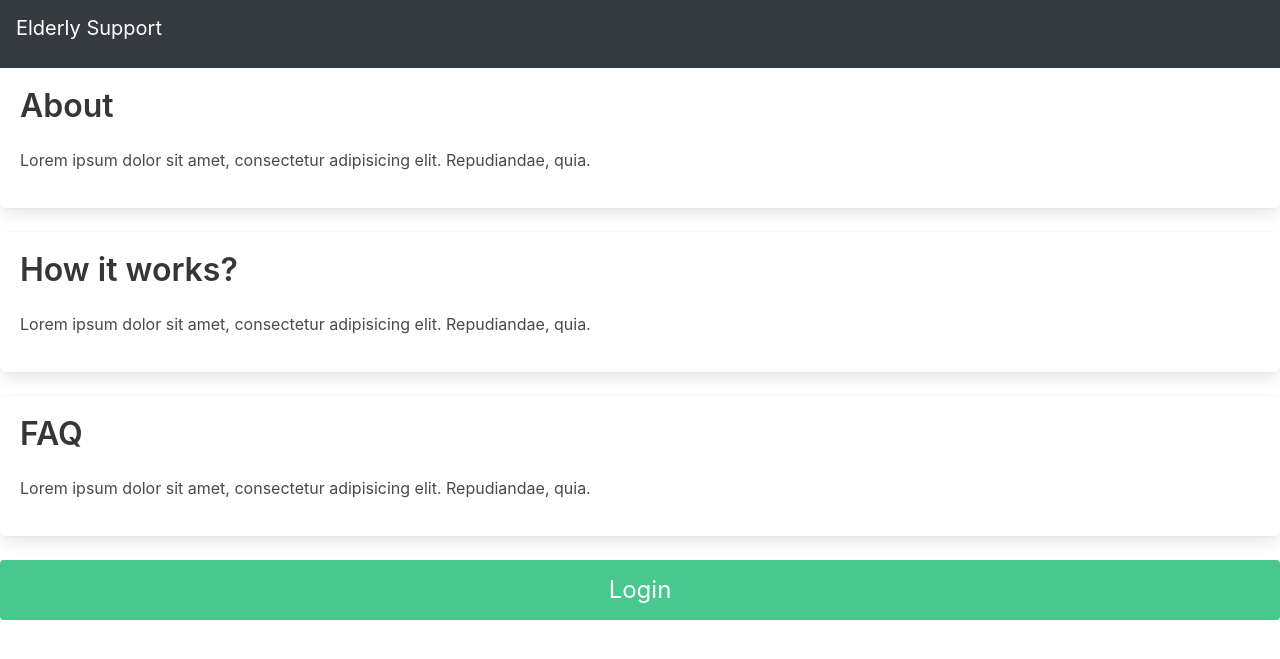
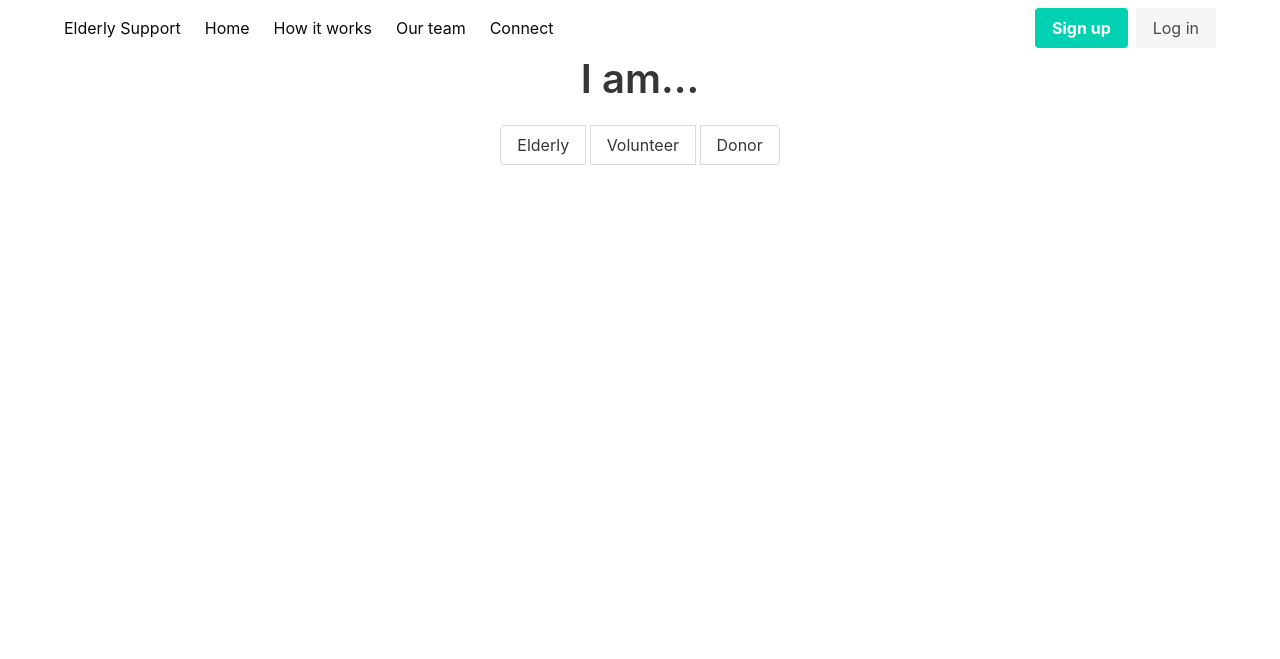
Before and after one commit to 12458/WHDHackathon, a Flask app: template templates/L0.html in a window 1280 px wide. Shown: the top 659 px of the page. Run offline with Flask 2, Linux system fonts and the light colour scheme; the template is opened without the code that fills it, so the values that code supplies are empty; some libraries are stand-ins or nearby versions.

Commit message:
Update on naming and linking

```diff
--- a/templates/L0.html
+++ b/templates/L0.html
@@ -1,69 +1,65 @@
 <!DOCTYPE html>
-<!--[if lt IE 7]>      <html class="no-js lt-ie9 lt-ie8 lt-ie7"> <![endif]-->
-<!--[if IE 7]>         <html class="no-js lt-ie9 lt-ie8"> <![endif]-->
-<!--[if IE 8]>         <html class="no-js lt-ie9"> <![endif]-->
-<!--[if gt IE 8]><!-->
-<html class="no-js">
-  <!--<![endif]-->
+<html>
 	<head>
-    <meta charset="utf-8" />
-    <meta http-equiv="X-UA-Compatible" content="IE=edge" />
-    <title>L0</title>
-    <meta name="description" content="" />
-    <meta name="viewport" content="width=device-width, initial-scale=1" />
-    <link
-      rel="stylesheet"
-      href="https://cdn.jsdelivr.net/npm/bulma@0.8.2/css/bulma.min.css"
-    />
-    <link rel="stylesheet" href="https://stackpath.bootstrapcdn.com/bootstrap/4.5.0/css/bootstrap.min.css" integrity="sha384-9aIt2nRpC12Uk9gS9baDl411NQApFmC26EwAOH8WgZl5MYYxFfc+NcPb1dKGj7Sk" crossorigin="anonymous">
-    <script src="https://code.jquery.com/jquery-3.5.1.min.js" integrity="sha256-9/aliU8dGd2tb6OSsuzixeV4y/faTqgFtohetphbbj0=" crossorigin="anonymous"></script>
-      <script src="https://cdn.jsdelivr.net/npm/popper.js@1.16.0/dist/umd/popper.min.js" integrity="sha384-Q6E9RHvbIyZFJoft+2mJbHaEWldlvI9IOYy5n3zV9zzTtmI3UksdQRVvoxMfooAo" crossorigin="anonymous"></script>
-      <script src="https://stackpath.bootstrapcdn.com/bootstrap/4.5.0/js/bootstrap.min.js" integrity="sha384-OgVRvuATP1z7JjHLkuOU7Xw704+h835Lr+6QL9UvYjZE3Ipu6Tp75j7Bh/kR0JKI" crossorigin="anonymous"></script>
+		<meta charset="utf-8">
+		<meta http-equiv="X-UA-Compatible" content="IE=edge">
+		<meta name="viewport" content="width=device-width, initial-scale=1">
+		<title>Elderly support- Login directory</title>
+		<link rel="shortcut icon" href="../images/favicon.png" type="image/x-icon">
+		<link rel="stylesheet" href="https://maxcdn.bootstrapcdn.com/font-awesome/4.7.0/css/font-awesome.min.css">
+		<link href="https://fonts.googleapis.com/css?family=Open+Sans:300,400,700" rel="stylesheet">
+		<!-- Bulma Version 0.8.2-->
+		<link rel="stylesheet" href="https://unpkg.com/bulma@0.8.2/css/bulma.min.css" />
+		<link rel="stylesheet" type="text/css" href="../css/forum.css">
 	</head>
+	<body>
 
-  <body>
-    <!--[if lt IE 7]>
-      <p class="browsehappy">
-        You are using an <strong>outdated</strong> browser. Please
-        <a href="#">upgrade your browser</a> to improve your experience.
-      </p>
-    <![endif]-->
-    <nav class="navbar navbar-expand-lg navbar-dark bg-dark">
-      <div class="navbar_header">
-      <a class="navbar-brand" href="L0.html">Elderly Support</a>
+        <nav class="navbar is-white topNav">
+			<div class="container">
+				<div class="navbar-brand">
+					<a class="navbar-item" href="H0.html">
+						Elderly Support
+					</a>
+					<div class="navbar-burger burger" data-target="topNav">
+						<span></span>
+						<span></span>
+						<span></span>
+					</div>
+                </div>
+
+				<div id="topNav" class="navbar-menu">
+					<div class="navbar-start">
+						<a class="navbar-item" href="cover.html">Home</a>
+						<a class="navbar-item" href="landing.html">How it works</a>
+						<a class="navbar-item" href="blog.html">Our team</a>
+						<a class="navbar-item" href="instaAlbum.html">Connect</a>
+                    </div>
+                    <div class="navbar-end">
+                        <div class="navbar-item">
+                            <div class="buttons" formaction="L0.html">
+                                <a class="button is-primary">
+                                  <strong>Sign up</strong>
+                                </a>
+                                <a class="button is-light" formaction="L3.html">
+                                  Log in
+                                </a>
+                              </div>
+                            </div>
+                      </div>
+				</div>
 			</div>
         </nav>
 
-
-        <div class="block">
-          <div class="box">
-            <h1 class="title">About</h1>
-            <p>
-              Lorem ipsum dolor sit amet, consectetur adipisicing elit.
-              Repudiandae, quia.
-            </p>
-          </div>
-        </div>
-        <div class="block">
-          <div class="box">
-            <h1 class="title">How it works?</h1>
-            <p>
-              Lorem ipsum dolor sit amet, consectetur adipisicing elit.
-              Repudiandae, quia.
-            </p>
-          </div>
-        </div>
-        <div class="block">
-          <div class="box">
-            <h1 class="title">FAQ</h1>
-            <p>
-              Lorem ipsum dolor sit amet, consectetur adipisicing elit.
-              Repudiandae, quia.
-            </p>
+            <div class="container has-text-centered">
+                <h6 class="title is-2">
+                    I am...
+                </h6>
+                <div class="buttons has-addons is-centered">
+                    <button class="button" formaction="L4.html">Elderly</button>&nbsp
+                    <button class="button" formaction="L5.html">Volunteer</button>&nbsp
+                    <button class="button" formaction="B1.html">Donor</button>
                 </div>
             </div>
         </div>
-      <a href="#" class="button is-large is-fullwidth is-success is-right is-pulled-right">Login</a>
-    </div><br><br><br>
     </body>
     </html>
```
Also changed, not shown: templates/L0-v2.html (deleted, +0 -65 lines), templates/L1-v2.html (deleted, +0 -62 lines), templates/L1.html (+42 -53 lines), templates/H0.html (renamed from templates/H0-v2.html). Lines whose indentation alone changed are shown as unchanged.
